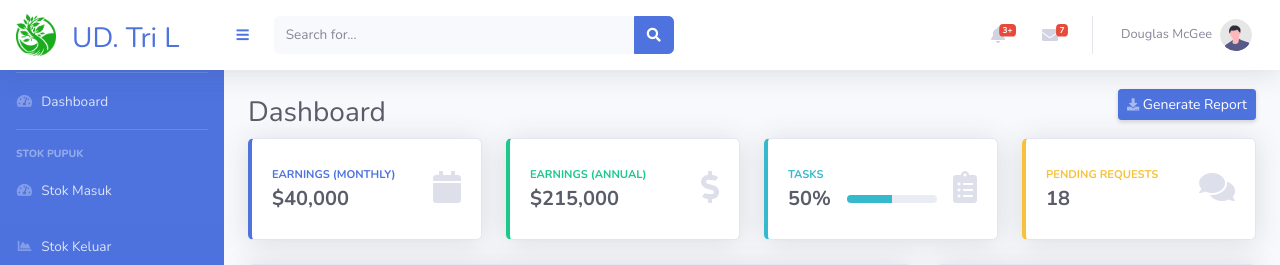
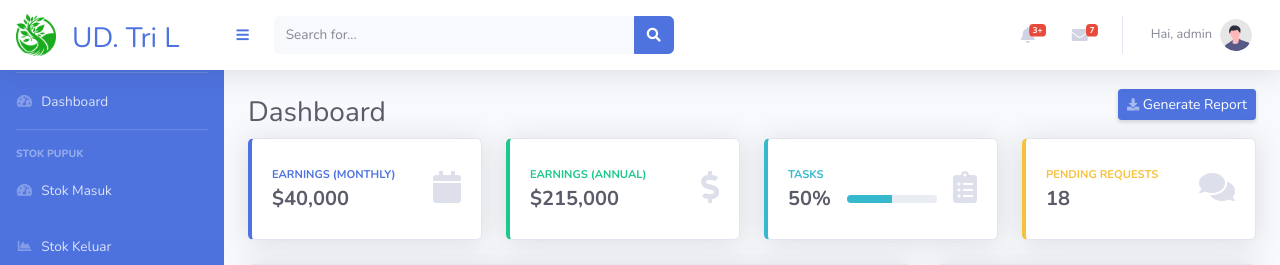
Before and after one commit to muffid/UD_tri_L, a PHP site: page /index.php?m=1 in a window 1280 px wide. Shown: the top 265 px of the page. Run offline with PHP 8.4, Linux system fonts and the light colour scheme; a user stored in the database is signed in; data that the repository does not hold is empty.

Commit message:
Headre
memanggil nama dari DB

```diff
--- a/segment/header.php
+++ b/segment/header.php
@@ -5,7 +5,7 @@
     <button id="sidebarToggleTop" class="btn btn-link d-md-none rounded-circle mr-3">
         <i class="fa fa-bars"></i>
     </button>
-    <a class="sidebar-brand d-flex align-items-center justify-content-center" href="index.html">
+    <a class="sidebar-brand d-flex align-items-center justify-content-center" href="index.php">
         <div class="">
             <img style="width:40px" src="img/logo1.png">
         </div>
@@ -173,9 +173,11 @@
         <li class="nav-item dropdown no-arrow">
             <a class="nav-link dropdown-toggle" href="#" id="userDropdown" role="button" data-toggle="dropdown"
                 aria-haspopup="true" aria-expanded="false">
-                <span class="mr-2 d-none d-lg-inline text-gray-600 small">Douglas McGee</span>
+                <span
+                    class="mr-2 d-none d-lg-inline text-gray-600 small"><?php echo ("Hai, ".$_SESSION['nama']);?></span>
                 <img class="img-profile rounded-circle" src="img/undraw_profile.svg">
             </a>
+
             <!-- Dropdown - User Information -->
             <div class="dropdown-menu dropdown-menu-right shadow animated--grow-in" aria-labelledby="userDropdown">
                 <a class="dropdown-item" href="#">
```
